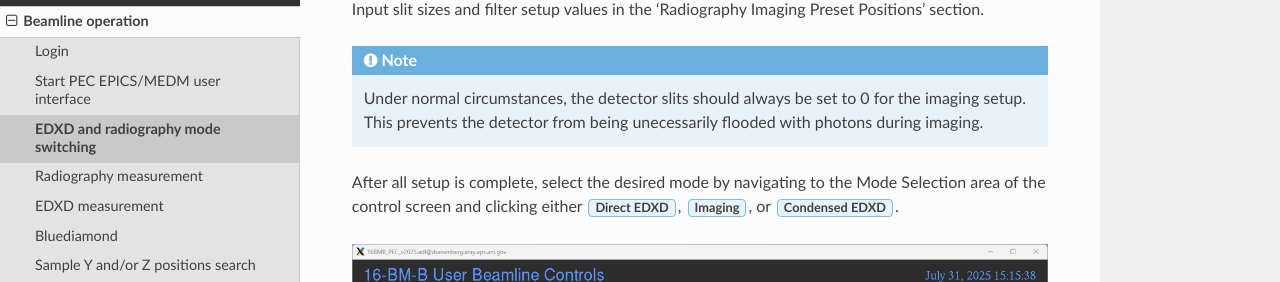
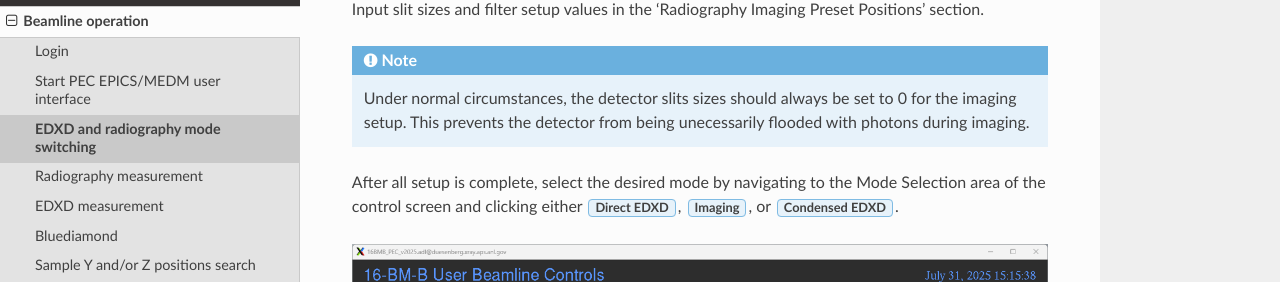
Before and after one commit to taeastmo/16BMB_manual, a Sphinx documentation site: the page built from docs/source/operations/item_003_EDXD_radiography_switching.rst, in a window 1280 px wide and 900 px high, scrolled down 2510 px. Shown: the part 169-451 px from the top of the window. Built offline with Sphinx 7.4.7 and the Read the Docs theme 3.1.0, drawn with Linux system fonts in a browser that asks for light colours.

Commit message:
Update item_003_EDXD_radiography_switching.rst

```diff
--- a/docs/source/operations/item_003_EDXD_radiography_switching.rst
+++ b/docs/source/operations/item_003_EDXD_radiography_switching.rst
@@ -35,7 +35,7 @@ To set the slit and filter parameters for radiography, click on the menu button
 
 Input slit sizes and filter setup values in the 'Radiography Imaging Preset Positions' section.
 
-.. note:: Under normal circumstances, the detector slits should always be set to 0 for the imaging setup. This prevents the detector from being unecessarily flooded with photons during imaging.
+.. note:: Under normal circumstances, the detector slits sizes should always be set to 0 for the imaging setup. This prevents the detector from being unecessarily flooded with photons during imaging.
 
 
 After all setup is complete, select the desired mode by navigating to the Mode Selection area of the control screen and clicking either :guilabel:`Direct EDXD`, :guilabel:`Imaging`, or :guilabel:`Condensed EDXD`.
```
